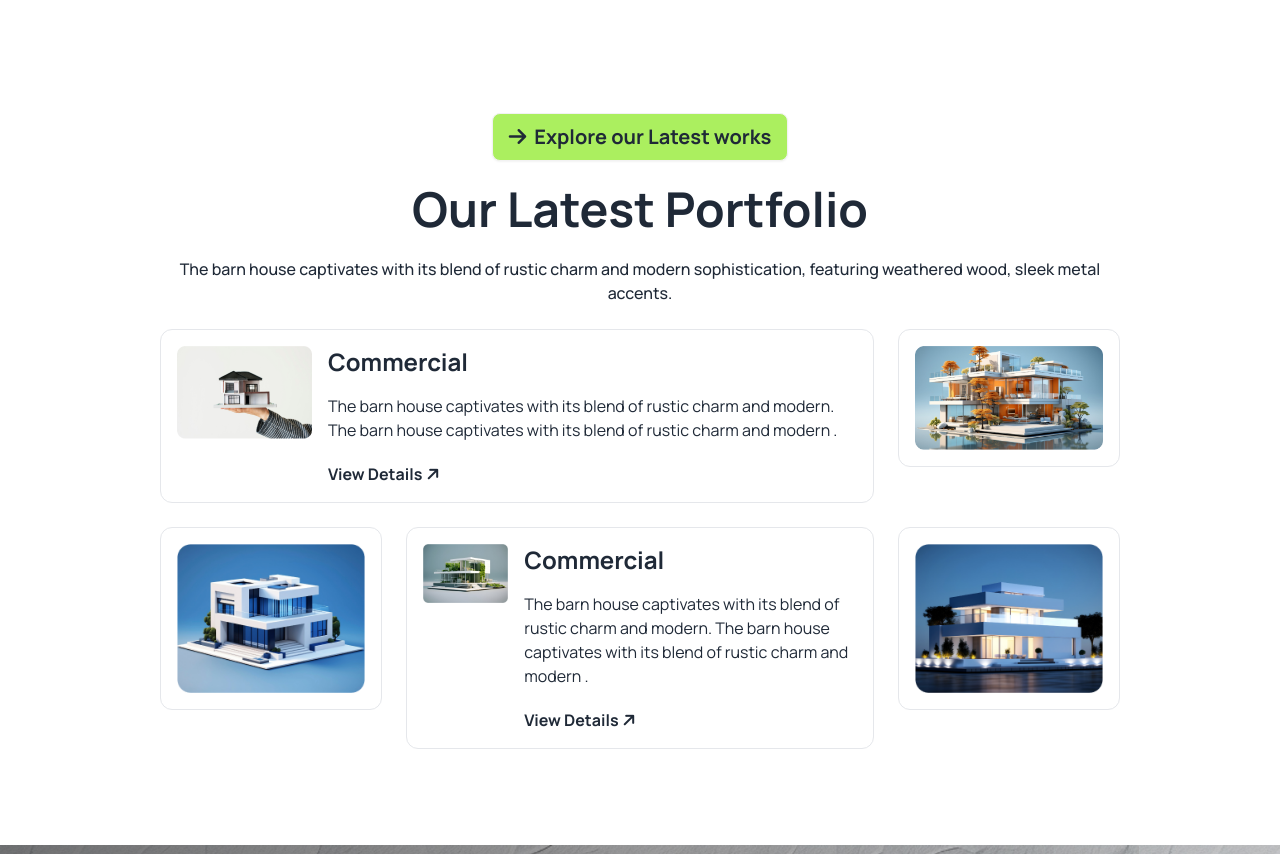
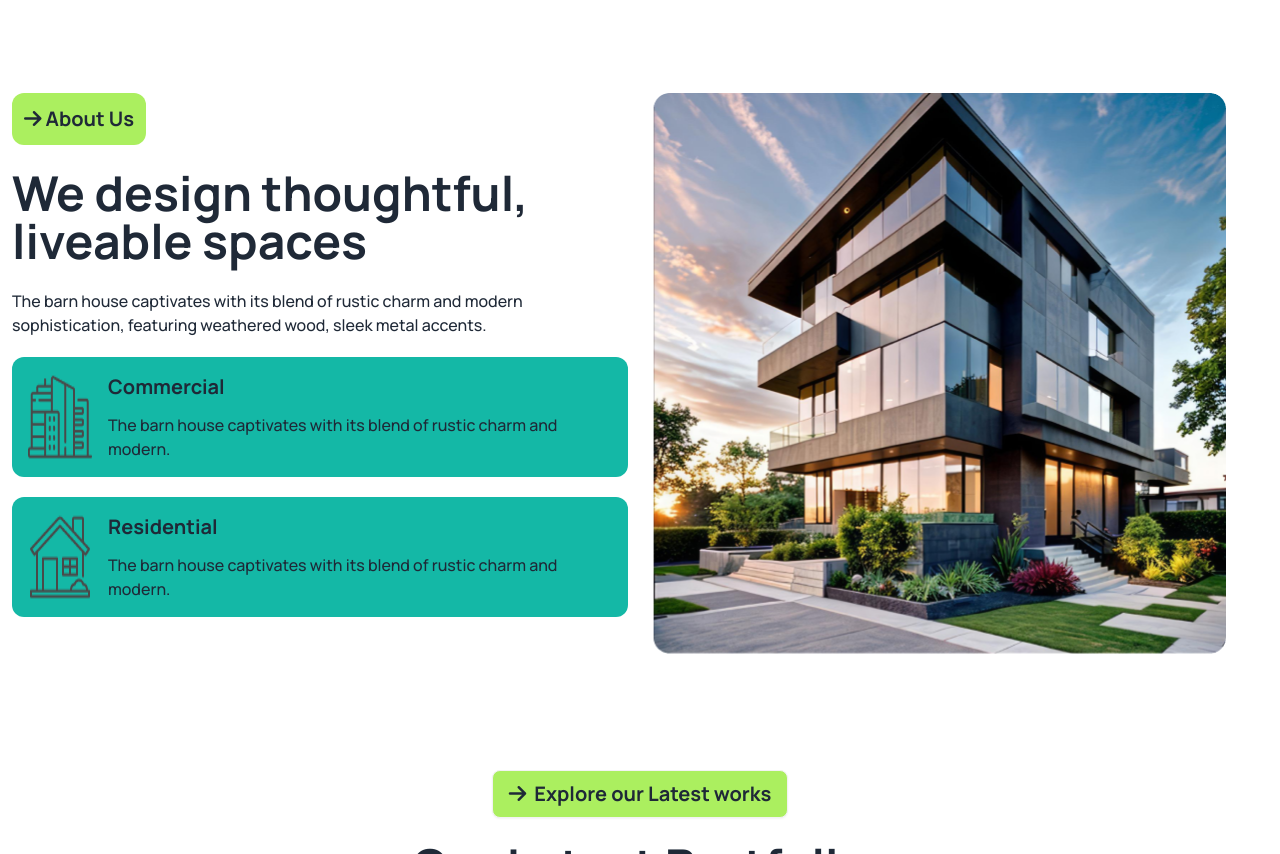
Before and after one commit to tammim28/assignment-3, a plain HTML site: page index.html in a window 1280 px wide. Shown: the part 697-1551 px from the top of the page. Drawn offline with nearby package versions, Linux system fonts and the light colour scheme.

Commit message:
thoughtful design section end

```diff
--- a/index.html
+++ b/index.html
@@ -97,6 +97,42 @@
     </header>
 
     <main>
+        <!-- thoughtful design section start -->
+        <section class="my-24 container mx-auto">
+            <div class="grid grid-cols-1 px-3 lg:grid-cols-2 gap-6">
+                <!-- left side div -->
+                <div>
+                    <div class="text-center lg:text-left">
+                        <button class="font-bold text-xl bg-color-primary rounded-xl p-3"><i
+                                class="fa-solid fa-arrow-right"></i> About Us</button>
+                        <h2 class="font-bold text-2xl lg:text-5xl my-6">We design thoughtful, liveable spaces</h2>
+                        <p class="font-[500] mb-5">The barn house captivates with its blend of rustic charm and
+                            modern sophistication, featuring weathered wood, sleek metal accents.</p>
+                    </div>
+                    <div class="flex space-x-4 bg-teal-500 rounded-xl p-4">
+                        <img src="./assets/commercial.png" alt="">
+                        <div>
+                            <h3 class="font-bold text-xl">Commercial</h3>
+                            <p class="font-[500] mt-3">The barn house captivates with its blend of rustic charm and modern.</p>
+                        </div>
+                    </div>
+                    <div class="flex space-x-4 bg-teal-500 rounded-xl p-4 mt-5">
+                        <img src="./assets/residential.png" alt="">
+                        <div>
+                            <h3 class="font-bold text-xl">Residential</h3>
+                            <p class="font-[500] mt-3">The barn house captivates with its blend of rustic charm and modern.</p>
+                        </div>
+                    </div>
+                </div>
+                <!-- right side div -->
+                <div>
+                    <img src="./assets/Rectangle.png" alt="">
+                </div>
+
+            </div>
+        </section>
+        <!-- thoughtful design section end -->
+
         <!-- portfolio section start -->
         <section class="my-24">
             <!-- portfolio text -->
```
